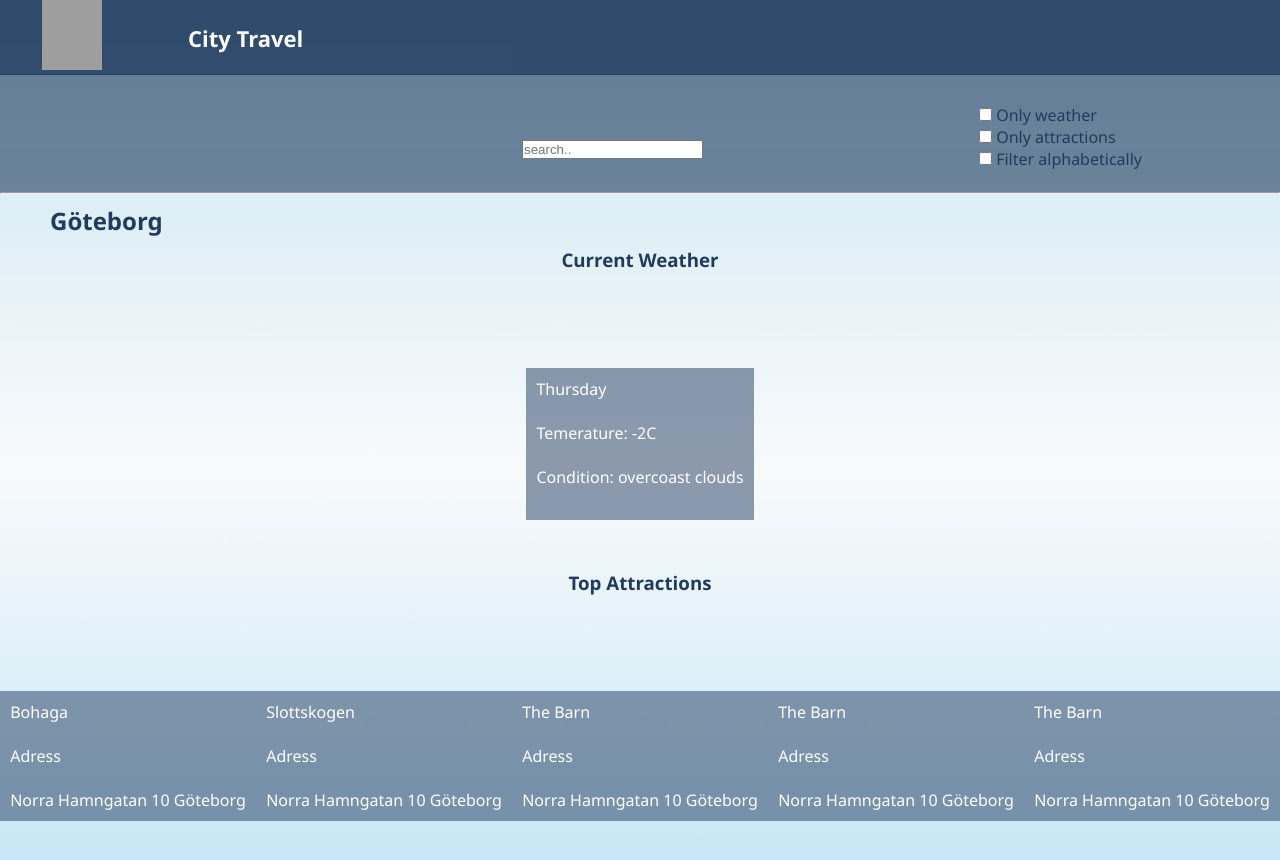
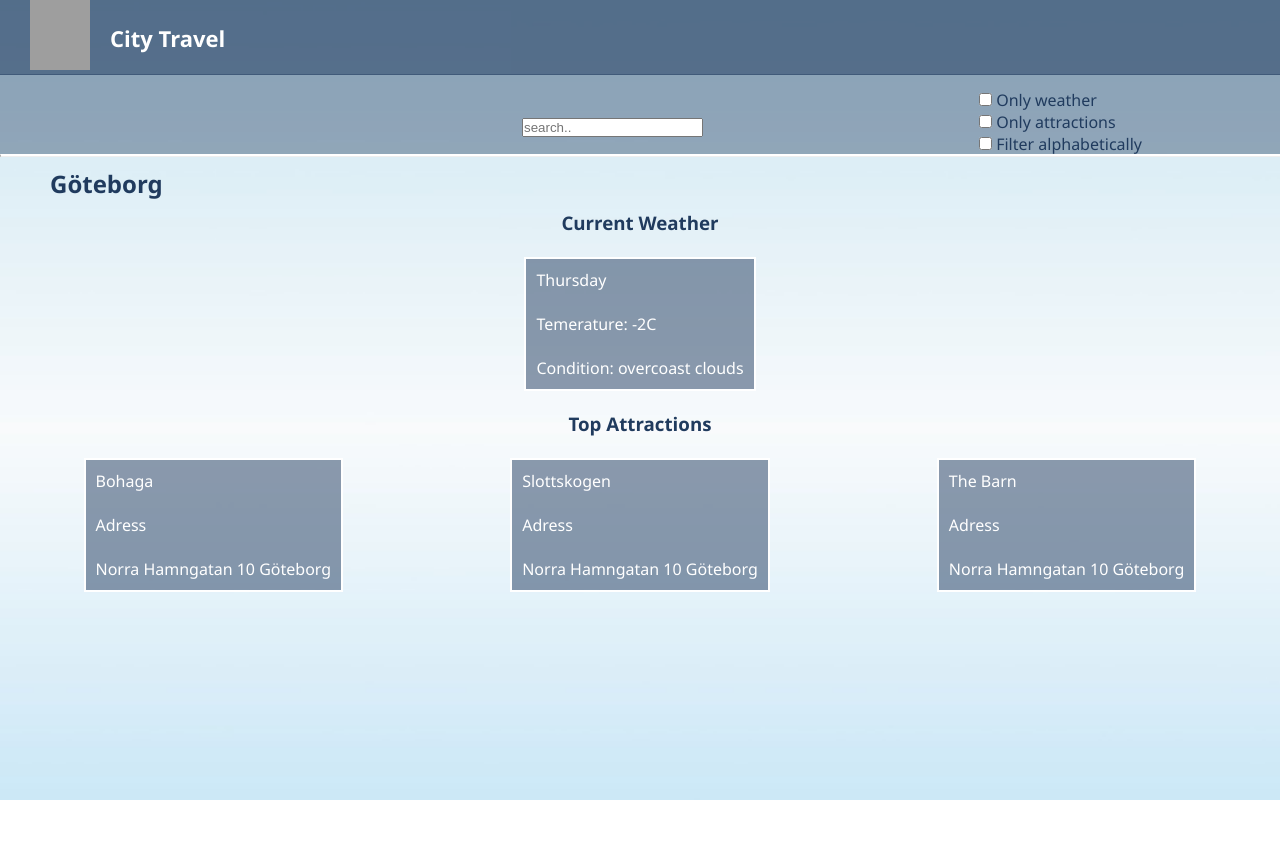
Before and after one commit to Johanna520/uppg2_JS, a plain HTML site: page index.html in a window 1280 px wide. After the commit the page ends 800 px from the top, so only its background shows below. Drawn offline with Linux system fonts and the light colour scheme; grey boxes are pictures that could not be loaded.

Commit message:
leyout och styling ok

```diff
--- a/index.css
+++ b/index.css
@@ -1,7 +1,9 @@
 *{
     padding: 0;
-    margin:0;
-    box-sizing: border-box;
+    margin: 0;
+}
+html{
+    height: 100%;
 }
 
 body{
@@ -12,64 +14,61 @@ body{
   background-size: cover;
   color: rgb(32, 59, 94);
 
+
 }
 
 header{
-    background-color:rgb(32, 59, 94, 0.9);
-
-    width: 100%;
     display: flex;
     justify-content:left;
     align-items: center;
+    position:fixed;
 
-    position:fixed;
+    width: 100%;
     left: 0;
     top: 0;
 
+    background-color:rgb(32, 59, 94, 0.7);
 }
 
 #airplane{
     height: 70px;
     width: 60px;
-    margin-left: 70%;
+    margin-left: 50%;
 }
 
 #title{
     flex-direction: row;
-    margin-left: 10%;
+    margin-left:50px;
     font-size: 22px;
     color: white;
 }
-
-section{
+.home-container{
     margin-top: 74px;
 }
+
 
 #top-container{
     display: flex;
     flex-wrap: wrap;
     justify-content:space-around;
     align-items:center;
-    background-color:rgb(32, 59, 94, 0.6) ;
-
+    background-color:rgb(32, 59, 94, 0.4) ;
+    height: 80px;
 }
 #searchbox{
     margin-left: 30%;
-    margin-top: 30px;
+
 }
-
 #checkBoxes{
-    margin-top: 30px;
+    margin-top: 15px;
 }
 
 hr{
-
     width: 100%;
+    border-top: 2px solid white;
 }
 
 h2{
-
-
     margin: 10px 50px;
 }
 
@@ -82,22 +81,21 @@ h3{
     flex-wrap: wrap;
     justify-content:space-around;
     align-items:center;
-
 }
 
 section > div{
-    border: 3px solid white(99, 50, 50);
+    border: 2px solid white;
     padding: 10px;
     min-height: 10vh;
-    margin-bottom: 50px;
+    margin-bottom: 20px;
     background-color:  rgb(32, 59, 94, 0.5);
     color: white;
 }
-
+/*
 footer{
     position:fixed;
     left: 0;
     bottom: 0;
     background-color: rgb(32, 59, 94);
     width: 100%;
-}
+}*/
--- a/index.html
+++ b/index.html
@@ -37,10 +37,6 @@
         <hr>
          <h2>Göteborg</h2>
 
-
-
-
-
         <h3>Current Weather</h3>
         <br>
         <section id="flex-container">
@@ -50,7 +46,6 @@
                 <p>Temerature: -2C</p>
                 <br>
                 <p> Condition: overcoast clouds </p>
-            <br>
             </div>
         </section>
 
@@ -81,27 +76,9 @@
                 <br>
                 <p>Norra Hamngatan 10 Göteborg</p>
             </div>
-
-           <div id="textAttractions3">
-            <p>The Barn</p>
-            <br>
-            <p>Adress</p>
-            <br>
-            <p>Norra Hamngatan 10 Göteborg</p>
-           </div>
-
-           <div id="textAttractions3">
-            <p>The Barn</p>
-            <br>
-            <p>Adress</p>
-            <br>
-            <p>Norra Hamngatan 10 Göteborg</p>
-           </div>
         </section>
     </section>
 </main>
-<!--<footer>
-    <p>Hej</p>
-</footer>-->
+
 </body>
 </html>
```
Also changed, not shown: Punktlista.txt. Lines whose indentation alone changed are shown as unchanged.
